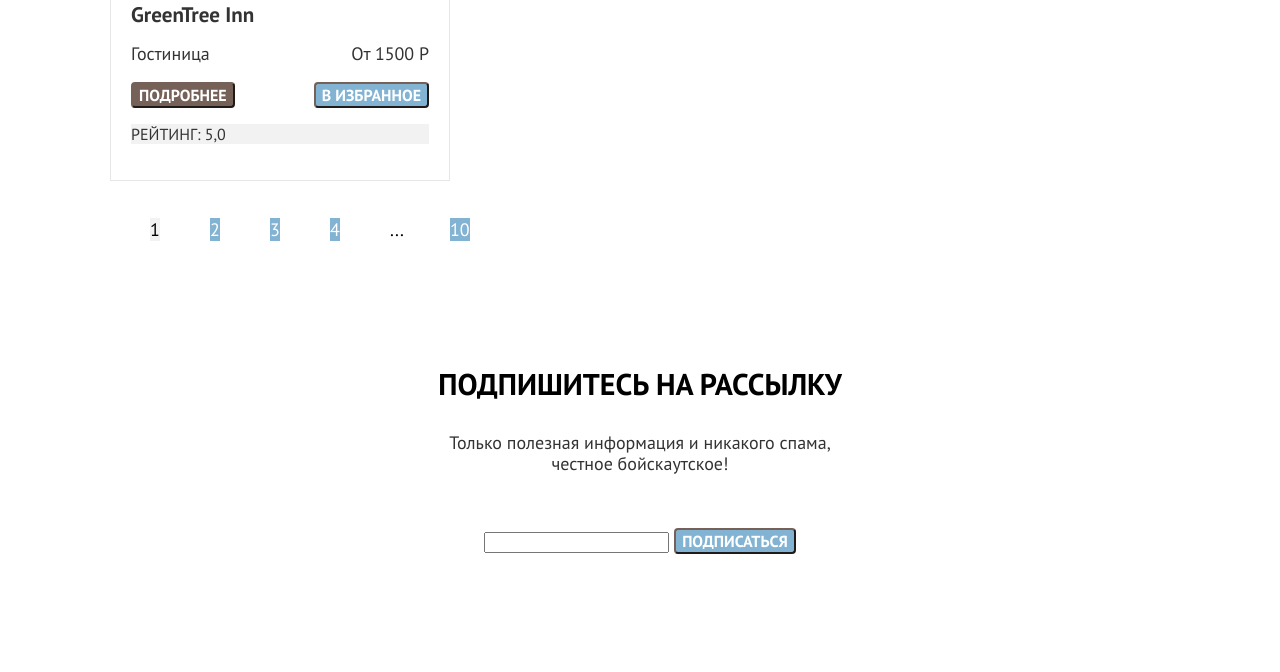
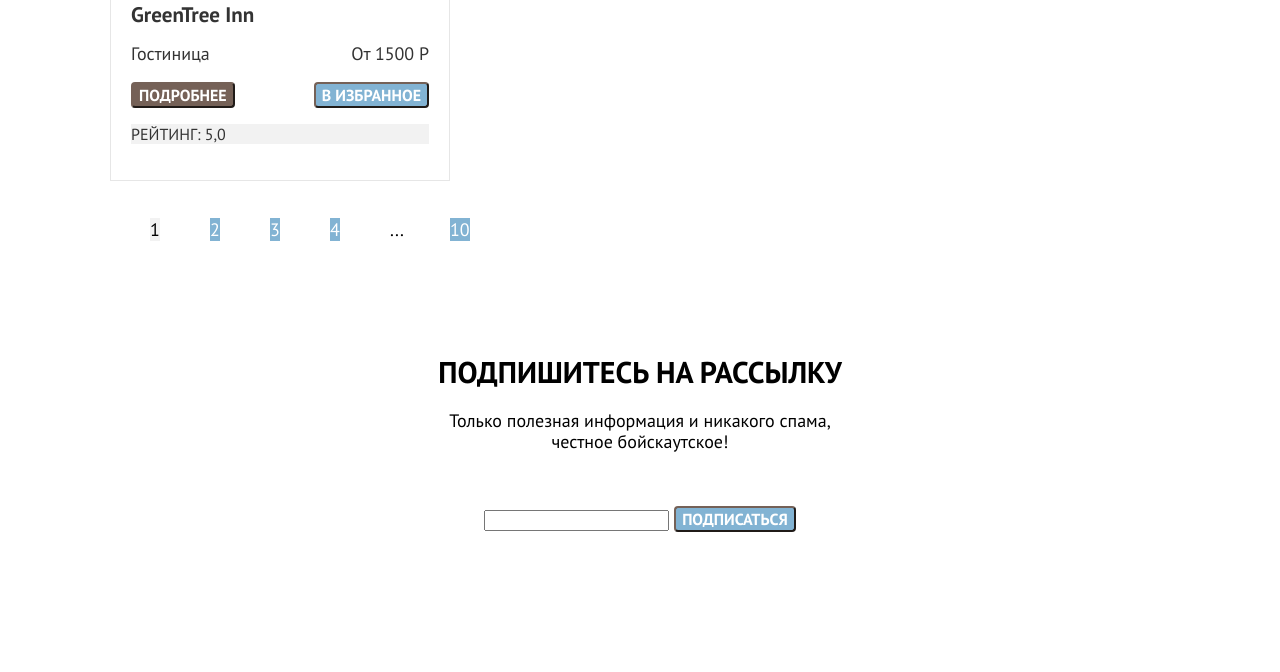
Before and after one commit to htmlacademy-htmlcss/2041637-sedona-35, a plain HTML site: page catalog.html in a window 1280 px wide. Shown: the part 1237-1909 px from the top of the page. Drawn offline with Linux system fonts and the light colour scheme.

Commit message:
доработана сеткаэ

```diff
--- a/catalog.html
+++ b/catalog.html
@@ -212,10 +212,10 @@
             </ul>
           </div>
         </section>
-        <section class="subscription-catalog">
+        <section class="subscription subscription-catalog">
           <h2 class="visually-hidden">Подписка на рассылку</h2>
           <p class="subscription-title">Подпишитесь на рассылку</p>
-          <span class="subscription-description">Только полезная информация и никакого спама,<br>честное бойскаутское!</span>
+          <p class="subscription-description">Только полезная информация и никакого спама,<br>честное бойскаутское!</p>
           <form action="" class="subscription-form">
             <input type="text" name="user-mail">
             <button class="button button-blue" type="submit">Подписаться</button>
--- a/styles/styles.css
+++ b/styles/styles.css
@@ -97,6 +97,7 @@ body {
   margin: 0;
   padding: 0;
   list-style: none;
+  flex-wrap: wrap;
 }
 
 .navigation-item {
@@ -215,11 +216,20 @@ body {
 }
 
 .seach-title {
+  margin: 0;
+  padding: 0;
   color: #000000;
   font-weight: 700;
   font-size: 30px;
   line-height: 36px;
   text-transform: uppercase;
+  margin-bottom: 20px;
+}
+
+.seach-description {
+  margin: 0;
+  padding: 0;
+  margin-bottom: 54px;
 }
 
 .subscription {
@@ -235,18 +245,20 @@ body {
 }
 
 .subscription-title {
+  padding: 0;
+  margin: 0;
+  padding-top: 0;
   font-weight: 700;
   font-size: 30px;
   line-height: 36px;
   text-transform: uppercase;
+  margin-bottom: 20px;
 }
 
-.subscription-catalog {
-  text-align: center;
-}
-
-.subscription-catalog .subscription-title {
-  color: #000000;
+.subscription-description {
+  padding: 0;
+  margin: 0;
+  margin-bottom: 54px;
 }
 
 .page-footer-wrapper {
@@ -456,15 +468,8 @@ body {
   background-color: transparent;
 }
 
-.subscription-title {
-  padding-top: 96px;
+.subscription-catalog {
+  color: #000000;
+  background-image: none;
+  background-color: #ffffff;
 }
-
-.subscription-description {
-  padding-top: 20px;
-}
-
-.subscription-form {
-  padding-top: 54px;
-  padding-bottom: 104px;
-}
```
Also changed, not shown: index.html (+1 -1 lines).
